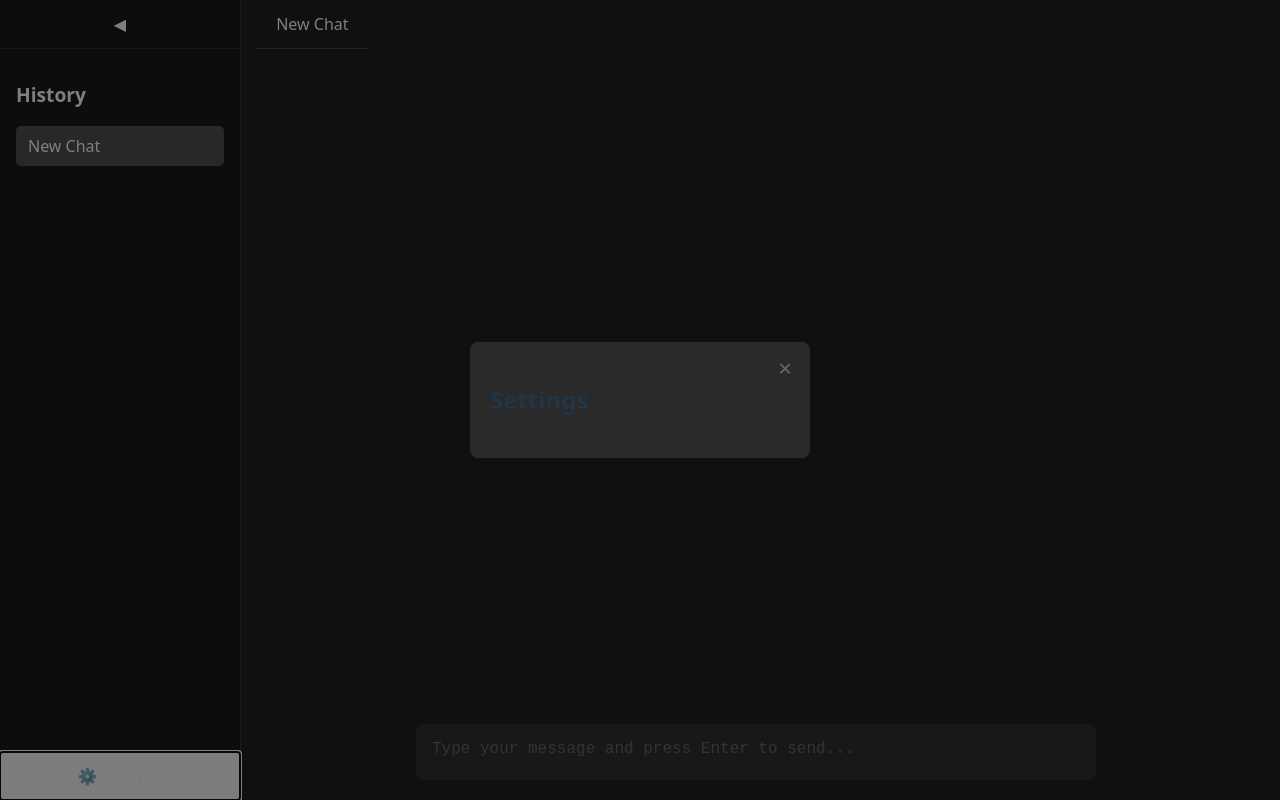
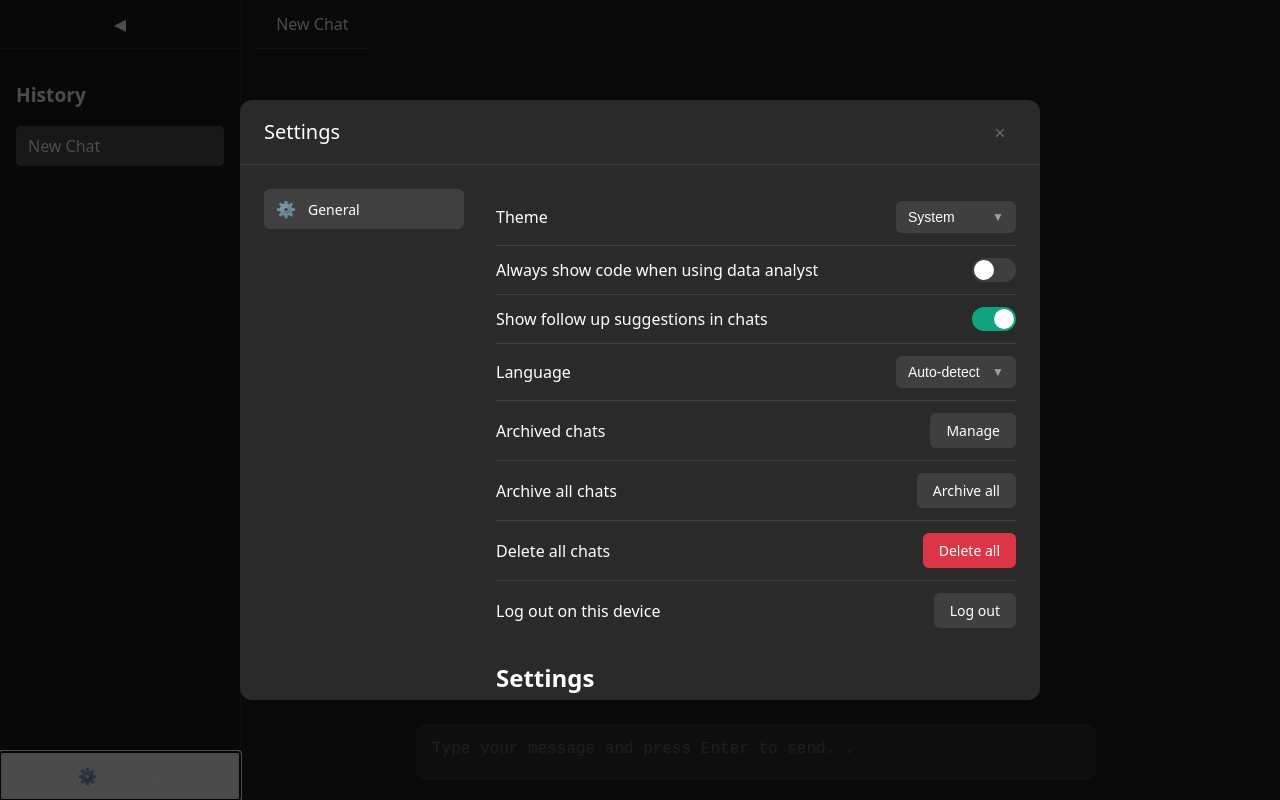
Before and after one commit to valaises/llm-chat, a React (Vite) app: page / in a window 1280 px wide. Both pictures are taken after a click on the button "⚙️ Settings". Built offline with nearby package versions, Linux system fonts and the light colour scheme.

Commit message:
SettingsModalWindow

```diff
--- a/src/components/ChatSidebar.tsx
+++ b/src/components/ChatSidebar.tsx
@@ -1,6 +1,6 @@
 import React, { useState } from 'react';
 import './ChatSidebar.css';
-import ModalWindow from './ModalWindow';
+import SettingsModalWindow from './SettingsModalWindow.tsx';
 
 interface Chat {
   id: number;
@@ -85,10 +85,10 @@ export const ChatSidebar: React.FC<ChatSidebarProps> = ({
         </div>
       </div>
 
-      <ModalWindow isOpen={isModalOpen} onClose={handleCloseModal}>
+      <SettingsModalWindow isOpen={isModalOpen} onClose={handleCloseModal}>
         <h2>Settings</h2>
         {/* Modal content will be added later */}
-      </ModalWindow>
+      </SettingsModalWindow>
     </>
   );
 };
--- a/src/components/ModalWindow.css
+++ /dev/null
@@ -1,46 +0,0 @@
-.modal-overlay {
-  position: fixed;
-  top: 0;
-  left: 0;
-  right: 0;
-  bottom: 0;
-  background-color: rgba(0, 0, 0, 0.5);
-  display: flex;
-  justify-content: center;
-  align-items: center;
-  z-index: 1000;
-}
-
-.modal-content {
-  background-color: #2A2A2A;
-  padding: 20px;
-  border-radius: 8px;
-  position: relative;
-  min-width: 300px;
-  max-width: 90%;
-  max-height: 90vh;
-  overflow-y: auto;
-}
-
-.modal-close {
-  position: absolute;
-  top: 10px;
-  right: 10px;
-  background: none;
-  border: none;
-  font-size: 24px;
-  cursor: pointer;
-  color: #666;
-  padding: 0;
-  width: 30px;
-  height: 30px;
-  display: flex;
-  align-items: center;
-  justify-content: center;
-  border-radius: 50%;
-}
-
-.modal-close:hover {
-  background-color: rgba(255, 255, 255, 0.1);
-  color: #fff;
-}
--- a/src/components/ModalWindow.tsx
+++ /dev/null
@@ -1,41 +0,0 @@
-import React, { useEffect, useRef } from 'react';
-import './ModalWindow.css';
-
-interface ModalWindowProps {
-  isOpen: boolean;
-  onClose: () => void;
-  children: React.ReactNode;
-}
-
-const ModalWindow: React.FC<ModalWindowProps> = ({ isOpen, onClose, children }) => {
-  const modalRef = useRef<HTMLDivElement>(null);
-
-  useEffect(() => {
-    const handleClickOutside = (event: MouseEvent) => {
-      if (modalRef.current && !modalRef.current.contains(event.target as Node)) {
-        onClose();
-      }
-    };
-
-    if (isOpen) {
-      document.addEventListener('mousedown', handleClickOutside);
-    }
-
-    return () => {
-      document.removeEventListener('mousedown', handleClickOutside);
-    };
-  }, [isOpen, onClose]);
-
-  if (!isOpen) return null;
-
-  return (
-    <div className="modal-overlay">
-      <div className="modal-content" ref={modalRef}>
-        <button className="modal-close" onClick={onClose}>×</button>
-        {children}
-      </div>
-    </div>
-  );
-};
-
-export default ModalWindow;
--- /dev/null
+++ b/src/components/SettingsModalWindow.css
@@ -0,0 +1,215 @@
+.modal-overlay {
+  position: fixed;
+  top: 0;
+  left: 0;
+  right: 0;
+  bottom: 0;
+  background-color: rgba(0, 0, 0, 0.7);
+  display: flex;
+  justify-content: center;
+  align-items: center;
+  z-index: 1000;
+}
+
+.modal-content {
+  background-color: #2A2A2A;
+  border-radius: 12px;
+  position: relative;
+  width: 800px;
+  height: 600px;
+  max-width: 90vw;
+  max-height: 90vh;
+  display: flex;
+  flex-direction: column;
+  color: #fff;
+}
+
+.modal-header {
+  padding: 16px 24px;
+  display: flex;
+  justify-content: space-between;
+  align-items: center;
+  border-bottom: 1px solid rgba(255, 255, 255, 0.1);
+  flex-shrink: 0;
+}
+
+.modal-title {
+  font-size: 20px;
+  font-weight: 500;
+  margin: 0;
+}
+
+.modal-close {
+  background: none;
+  border: none;
+  color: #666;
+  cursor: pointer;
+  padding: 4px;
+  display: flex;
+  align-items: center;
+  justify-content: center;
+  border-radius: 4px;
+  font-size: 20px;
+  width: 32px;
+  height: 32px;
+}
+
+.modal-close:hover {
+  background-color: rgba(255, 255, 255, 0.1);
+  color: #fff;
+}
+
+.modal-body {
+  display: flex;
+  flex: 1;
+  overflow: hidden;
+}
+
+.settings-nav {
+  width: 200px;
+  flex-shrink: 0;
+  padding: 8px;
+  /*background: rgba(255, 255, 255, 0.05);*/
+  border-radius: 8px;
+  margin: 16px 0 16px 16px;
+}
+
+.settings-nav-item {
+  display: flex;
+  align-items: center;
+  gap: 12px;
+  padding: 8px 12px;
+  color: #fff;
+  text-decoration: none;
+  border-radius: 6px;
+  cursor: pointer;
+  font-size: 14px;
+}
+
+.settings-nav-item.active {
+  background: rgba(255, 255, 255, 0.1);
+}
+
+.settings-nav-item:hover:not(.active) {
+  background: rgba(255, 255, 255, 0.05);
+}
+
+.settings-nav-icon {
+  opacity: 0.7;
+  font-size: 16px;
+  width: 20px;
+  text-align: center;
+}
+
+.settings-content {
+  flex: 1;
+  padding: 24px;
+  overflow-y: auto;
+}
+
+.settings-section {
+  display: flex;
+  align-items: center;
+  justify-content: space-between;
+  padding: 12px 0;
+}
+
+.settings-section + .settings-section {
+  border-top: 1px solid rgba(255, 255, 255, 0.1);
+}
+
+.button {
+  padding: 8px 16px;
+  border-radius: 6px;
+  border: none;
+  cursor: pointer;
+  font-size: 14px;
+  font-weight: 500;
+  background: rgba(255, 255, 255, 0.1);
+  color: #fff;
+}
+
+.button:hover {
+  background: rgba(255, 255, 255, 0.15);
+}
+
+.button-danger {
+  background: #dc3545;
+}
+
+.button-danger:hover {
+  background: #c82333;
+}
+
+.toggle-switch {
+  position: relative;
+  display: inline-block;
+  width: 44px;
+  height: 24px;
+}
+
+.toggle-switch input {
+  opacity: 0;
+  width: 0;
+  height: 0;
+}
+
+.toggle-slider {
+  position: absolute;
+  cursor: pointer;
+  top: 0;
+  left: 0;
+  right: 0;
+  bottom: 0;
+  background-color: rgba(255, 255, 255, 0.1);
+  transition: .4s;
+  border-radius: 34px;
+}
+
+.toggle-slider:before {
+  position: absolute;
+  content: "";
+  height: 20px;
+  width: 20px;
+  left: 2px;
+  bottom: 2px;
+  background-color: white;
+  transition: .4s;
+  border-radius: 50%;
+}
+
+input:checked + .toggle-slider {
+  background-color: #10a37f;
+}
+
+input:checked + .toggle-slider:before {
+  transform: translateX(20px);
+}
+
+.select-wrapper {
+  position: relative;
+  display: inline-block;
+}
+
+.select-wrapper select {
+  appearance: none;
+  background: rgba(255, 255, 255, 0.1);
+  border: none;
+  padding: 8px 32px 8px 12px;
+  border-radius: 6px;
+  color: #fff;
+  cursor: pointer;
+  font-size: 14px;
+  min-width: 120px;
+}
+
+.select-wrapper:after {
+  content: "▼";
+  font-size: 12px;
+  position: absolute;
+  right: 12px;
+  top: 50%;
+  transform: translateY(-50%);
+  pointer-events: none;
+  color: rgba(255, 255, 255, 0.5);
+}
--- /dev/null
+++ b/src/components/SettingsModalWindow.tsx
@@ -0,0 +1,133 @@
+import React, { useEffect, useRef, useState } from 'react';
+import './SettingsModalWindow.css';
+
+interface ModalWindowProps {
+  isOpen: boolean;
+  onClose: () => void;
+  children: React.ReactNode;
+}
+
+const SettingsModalWindow: React.FC<ModalWindowProps> = ({ isOpen, onClose, children }) => {
+  const modalRef = useRef<HTMLDivElement>(null);
+  const [activeSection, setActiveSection] = useState('general');
+
+  useEffect(() => {
+    const handleClickOutside = (event: MouseEvent) => {
+      if (modalRef.current && !modalRef.current.contains(event.target as Node)) {
+        onClose();
+      }
+    };
+
+    if (isOpen) {
+      document.addEventListener('mousedown', handleClickOutside);
+    }
+
+    return () => {
+      document.removeEventListener('mousedown', handleClickOutside);
+    };
+  }, [isOpen, onClose]);
+
+  if (!isOpen) return null;
+
+  const navigationItems = [
+    { id: 'general', icon: '⚙️', label: 'General' },
+    // { id: 'personalization', icon: '👤', label: 'Personalization' },
+    // { id: 'speech', icon: '🎤', label: 'Speech' },
+    // { id: 'data', icon: '📊', label: 'Data controls' },
+    // { id: 'builder', icon: '📱', label: 'Builder profile' },
+    // { id: 'apps', icon: '🔌', label: 'Connected apps' },
+    // { id: 'security', icon: '🔒', label: 'Security' },
+  ];
+
+  return (
+    <div className="modal-overlay">
+      <div className="modal-content" ref={modalRef}>
+        <div className="modal-header">
+          <h2 className="modal-title">Settings</h2>
+          <button className="modal-close" onClick={onClose}>×</button>
+        </div>
+        <div className="modal-body">
+          <nav className="settings-nav">
+            {navigationItems.map(item => (
+              <div
+                key={item.id}
+                className={`settings-nav-item ${activeSection === item.id ? 'active' : ''}`}
+                onClick={() => setActiveSection(item.id)}
+              >
+                <span className="settings-nav-icon">{item.icon}</span>
+                {item.label}
+              </div>
+            ))}
+          </nav>
+
+          <div className="settings-content">
+            {activeSection === 'general' && (
+              <>
+                <div className="settings-section">
+                  <span>Theme</span>
+                  <div className="select-wrapper">
+                    <select>
+                      <option value="system">System</option>
+                      <option value="light">Light</option>
+                      <option value="dark">Dark</option>
+                    </select>
+                  </div>
+                </div>
+
+                <div className="settings-section">
+                  <span>Always show code when using data analyst</span>
+                  <label className="toggle-switch">
+                    <input type="checkbox" />
+                    <span className="toggle-slider"></span>
+                  </label>
+                </div>
+
+                <div className="settings-section">
+                  <span>Show follow up suggestions in chats</span>
+                  <label className="toggle-switch">
+                    <input type="checkbox" defaultChecked />
+                    <span className="toggle-slider"></span>
+                  </label>
+                </div>
+
+                <div className="settings-section">
+                  <span>Language</span>
+                  <div className="select-wrapper">
+                    <select>
+                      <option value="auto">Auto-detect</option>
+                      <option value="en">English</option>
+                      <option value="es">Spanish</option>
+                    </select>
+                  </div>
+                </div>
+
+                <div className="settings-section">
+                  <span>Archived chats</span>
+                  <button className="button">Manage</button>
+                </div>
+
+                <div className="settings-section">
+                  <span>Archive all chats</span>
+                  <button className="button">Archive all</button>
+                </div>
+
+                <div className="settings-section">
+                  <span>Delete all chats</span>
+                  <button className="button button-danger">Delete all</button>
+                </div>
+
+                <div className="settings-section">
+                  <span>Log out on this device</span>
+                  <button className="button">Log out</button>
+                </div>
+              </>
+            )}
+            {children}
+          </div>
+        </div>
+      </div>
+    </div>
+  );
+};
+
+export default SettingsModalWindow;
```
